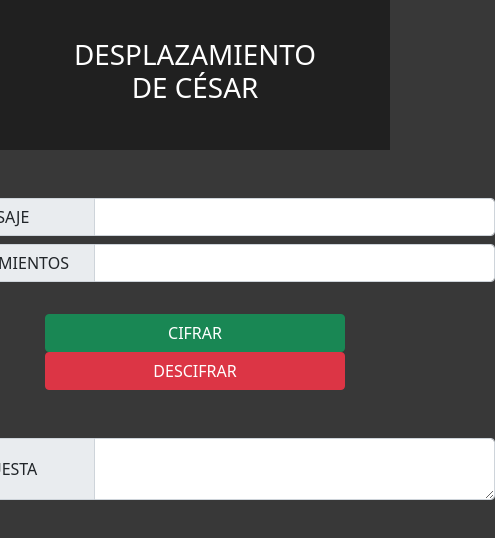
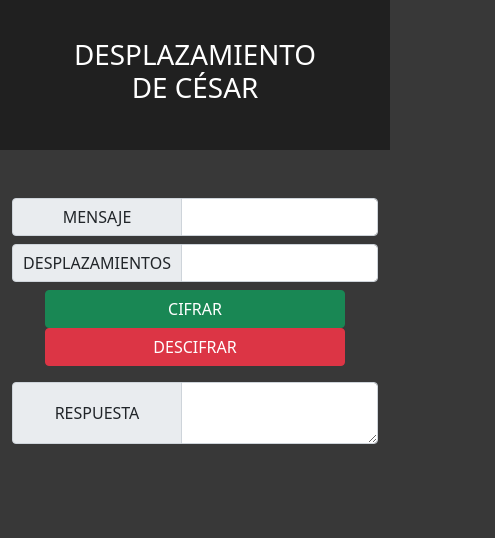
Before and after one commit to knatb/caesar-cipher, a plain HTML site: page index.html in a window 390 px wide. Shown: the whole page, 495 px wide, since content can reach past the window. Drawn offline with nearby package versions, Linux system fonts and the light colour scheme.

Commit message:
version 2 responsive

```diff
--- a/index.html
+++ b/index.html
@@ -18,34 +18,39 @@
             <h1>DESPLAZAMIENTO DE CÉSAR</h1>
         </div>
     </div>
+
     <div class="row m-0 mt-5">
-        <div class="col input-flex">
-            <div class="input-group mb-2 input-div">
+      <div class="col-md-4">
+      </div>
+      <div class="col-md-4">
+
+        <div class="input-group mb-2">
           <span class="input-text input-group-text">MENSAJE</span>
           <input id="mensaje" type="text" class="text-upper form-control">
         </div>
-              <div class="input-group mb-2 input-div">
+        <div class="input-group mb-2">
           <span class="input-text input-group-text">DESPLAZAMIENTOS</span>
           <input id="numDes" type="number" class="form-control" min="1" max="26">
         </div>
-        </div>
-    </div>
-    <div class="row m-0 mt-4">
+
         <div class="d-flex justify-content-center">
           <button id="cifrar" type="button" class="btn btn-success buttons">CIFRAR</button>
         </div>
         <div class="d-flex justify-content-center">
             <button id="descifrar" type="button" class="btn btn-danger buttons">DESCIFRAR</button>
         </div>
-    </div>
-    <div class="row m-0 mt-5">
-        <div class="col input-flex">
+
+        <div class="mt-3 input-flex">
             <div class="input-group input-div">
             <span class="input-text input-group-text">RESPUESTA</span>
             <textarea id="respuesta" class="text-upper form-control"></textarea>
             </div>
         </div>
       </div>
+
+      <div class="col-md-4">
+      </div>
+      </div>
     <script src="index.js"></script>
     <script src="https://cdn.jsdelivr.net/npm/bootstrap@5.0.2/dist/js/bootstrap.bundle.min.js" integrity="sha384-MrcW6ZMFYlzcLA8Nl+NtUVF0sA7MsXsP1UyJoMp4YLEuNSfAP+JcXn/tWtIaxVXM" crossorigin="anonymous"></script>
   </body>
--- a/styles.css
+++ b/styles.css
@@ -26,12 +26,8 @@ body{
     align-items: center;
 }
 
-.input-div{
-    width: 600px;
-}
-
 .input-text{
-    width: 200px;
+    width: 170px;
     text-align: center;
     justify-content: center;
 }
```
Lines whose indentation alone changed are shown as unchanged.
